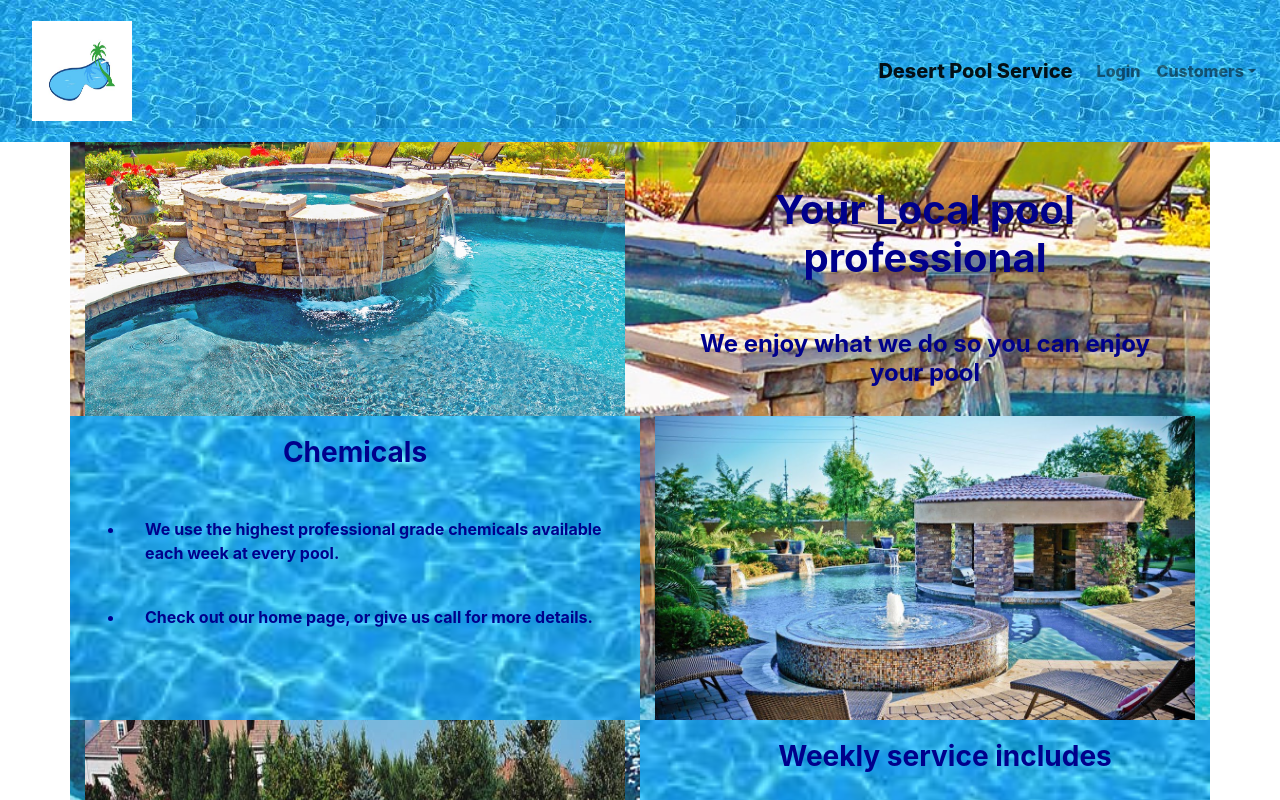
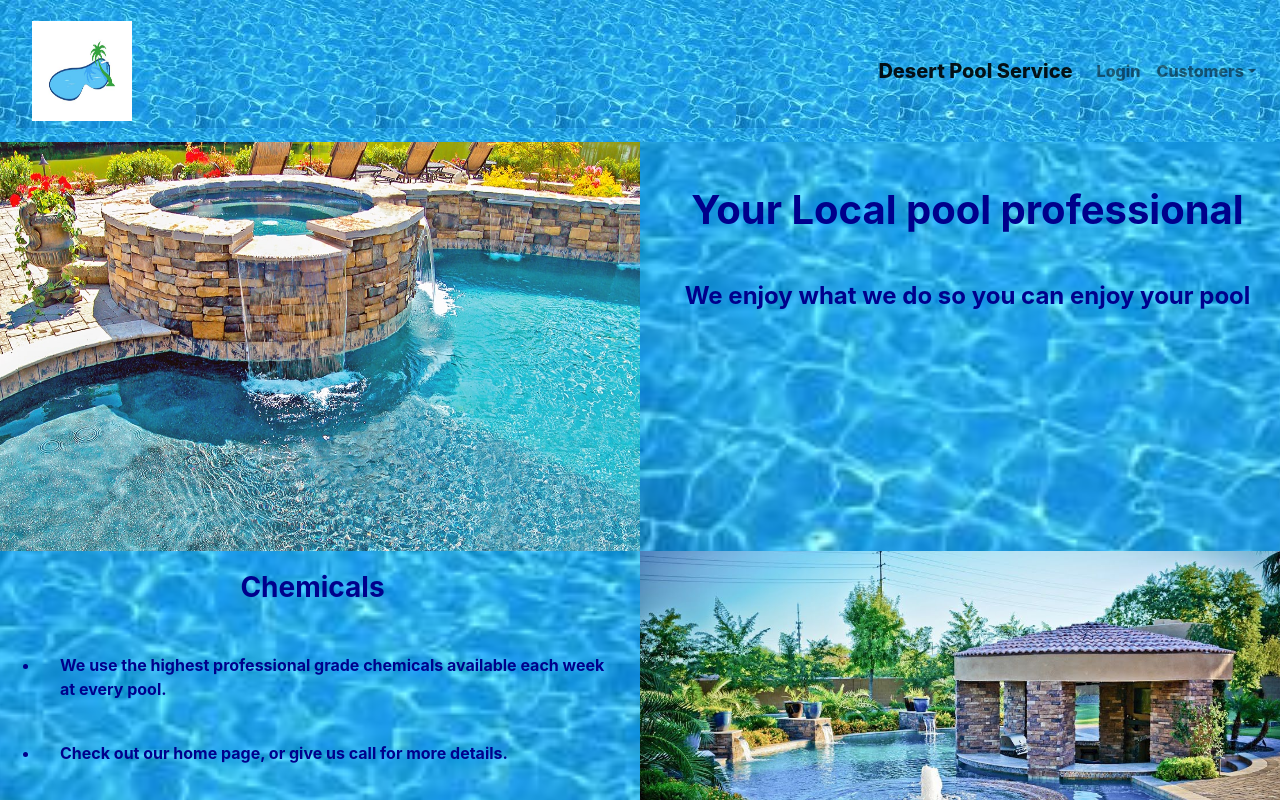
Before and after one commit to bayar-ali/desert-pool-service, a React (Create React App) app in the folder client/: page / in a window 1280 px wide. Shown: the top 800 px of the page. Built offline with nearby package versions, Linux system fonts and the light colour scheme; no server answers; what google-maps-react would draw is missing.

Commit message:
Got pictures set up on landing page.

```diff
--- a/client/src/components/landingpage/LandingPage.css
+++ b/client/src/components/landingpage/LandingPage.css
@@ -1,17 +1,19 @@
 
 
-/* #firstSection {
-        background: url(assets/images/gunite-spa-inground-pool.jpg) no-repeat center center fixed;
+body {
+        background: url(../../assets/images/gunite-spa-inground-pool.jpg) no-repeat center center fixed;
         background-color: rgb(223, 193, 193);
         height: 120vh;
         background-size: cover;
         background-repeat: no-repeat;
 
-} */
+}
 
 .text-center, h3 {
         text-align: center;
         color: darkblue;
+        padding-right: 0px;
+        padding-left: 0px;
 }
 
 h1, h4, li, h3 {
--- a/client/src/components/landingpage/LandingPage.js
+++ b/client/src/components/landingpage/LandingPage.js
@@ -11,7 +11,7 @@ import "./LandingPage.css";
 function LandingPage() {
     return (
 
-        <Container id="firstSection">
+        <>
             <Row>
                 <Col lg={6} className="text-center">
                     <img
@@ -21,8 +21,9 @@ function LandingPage() {
                         width="100%"
                         height="100%"
                     ></img>
+                    <h1>test</h1>
                 </Col>
-                <Col lg={6} className="imageBKGR, text-center">
+                <Col lg={6} className="imageBKGR text-center">
                     <br></br>
                     <h1>Your Local pool professional</h1>
                     <h4>We enjoy what we do so you can enjoy your pool</h4>
@@ -39,7 +40,7 @@ function LandingPage() {
                     </ul>
 
                 </Col>
-                <Col lg={6} className="text-center">
+                <Col lg={6} fluid className="text-center">
                     <img
                         fluid
                         src={PoolImage2}
@@ -57,6 +58,7 @@ function LandingPage() {
                         alt="Wading Pool"
                         width="100%"
                         height="100%"
+                        padding="0"
                     ></img>
                 </Col>
                 <Col lg={6} className="imageBKGR">
@@ -75,7 +77,7 @@ function LandingPage() {
                     </ul>
                 </Col>
             </Row>
-        </Container>
+        </>
 
 
     )
```
